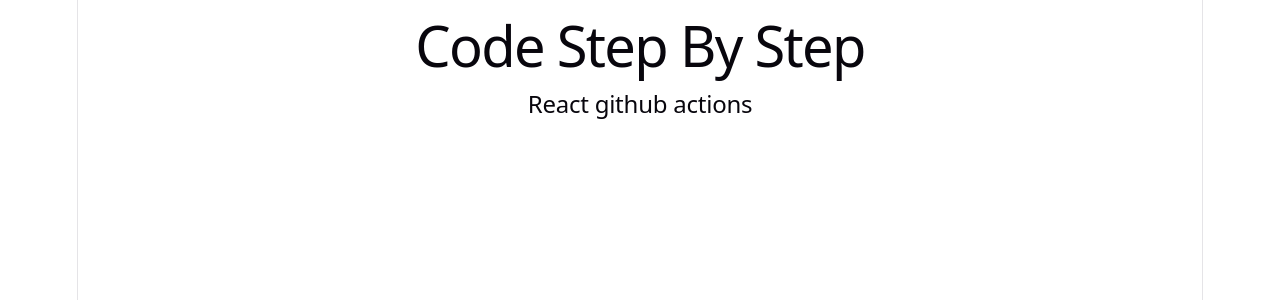
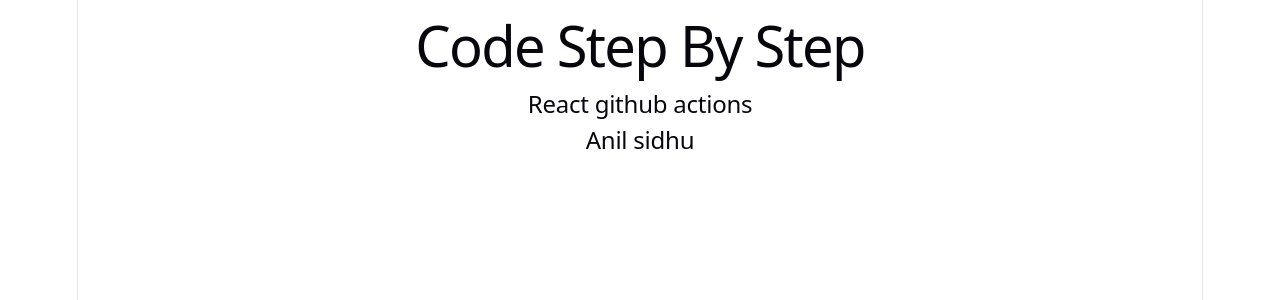
Before and after one commit to anil-sidhu/react-github-actions, a React (Vite) app: page / in a window 1280 px wide. Shown: the top 300 px of the page. Built offline with nearby package versions, Linux system fonts and the light colour scheme.

Commit message:
direct deployment

```diff
--- a/src/App.jsx
+++ b/src/App.jsx
@@ -6,6 +6,7 @@
     <>
       <h1>Code Step By Step</h1>
       <h2>React github actions</h2>
+      <h2>Anil sidhu</h2>
     </>
   )
 }
```
